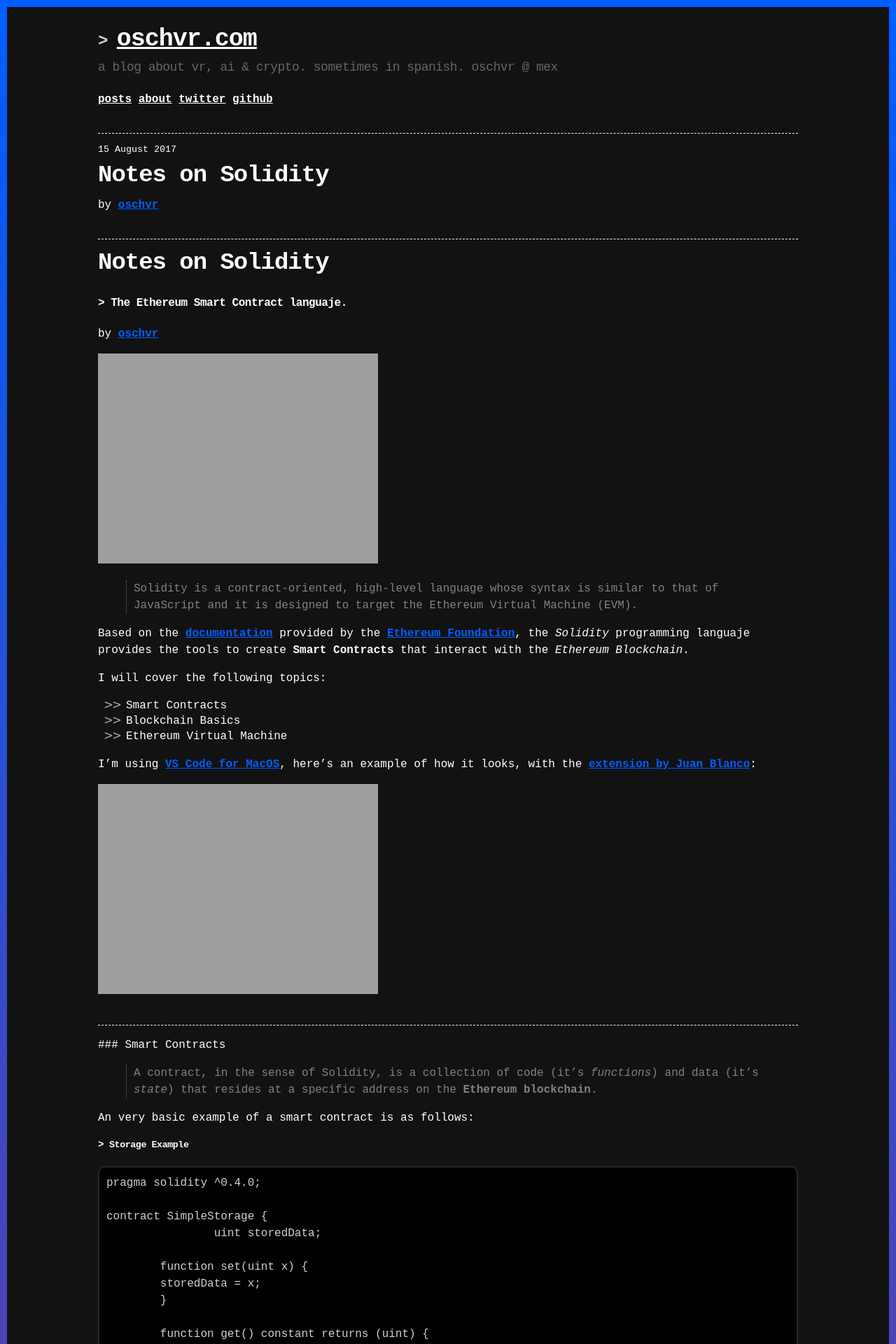
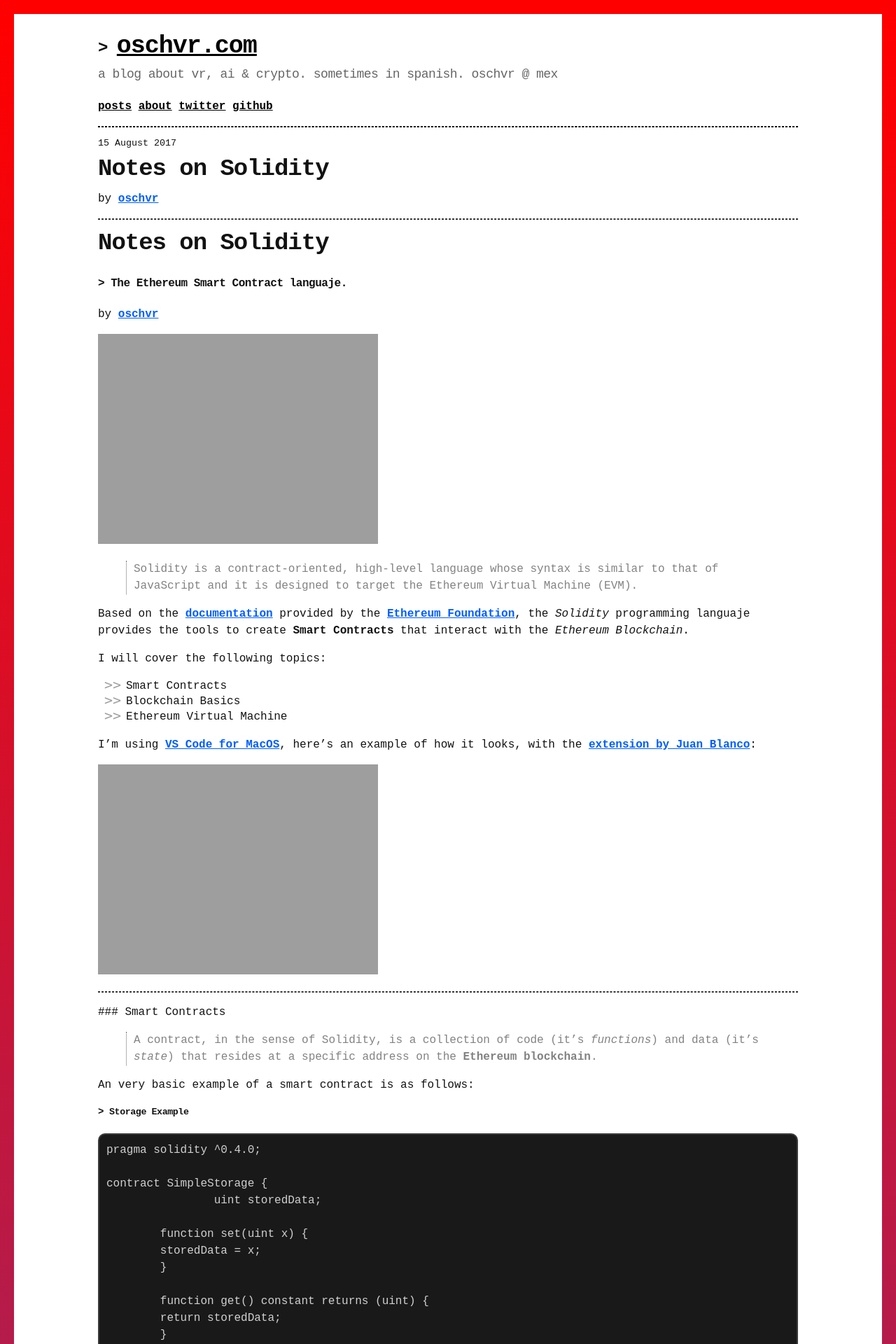
Before and after one commit to oschvr/oschvr.com, a Jekyll site: the page built from _articles/notes-on-solidity.md, in a window 1280 px wide. Shown: the top 1920 px of the page at 70% size. Built offline with Jekyll 4.4.1, drawn with Linux system fonts in a browser that asks for light colours.

Commit message:
Switch site css to black text on white bg

```diff
--- a/_config.yml
+++ b/_config.yml
@@ -11,7 +11,7 @@ pagination:
   enabled: true
   debug: true
   collection: 'articles'
-  per_page: 6
+  per_page: 9
   permalink: /posts/:num/
   title: ':title - page :num'
   limit: 0
--- a/_layouts/default.html
+++ b/_layouts/default.html
@@ -12,7 +12,7 @@
     <div class="frame">
       <header>
         <div class="container">
-          <h1><a href="{{site.url}}" style="color: white;">{{ site.title | default: site.github.repository_name }}</a></h1>
+          <h1><a href="{{site.url}}" style="color: black;">{{ site.title | default: site.github.repository_name }}</a></h1>
           <h2>{{ site.description | default: site.github.project_tagline }}</h2>
           <ul id="social">
             <li><a href="{{site.url}}">posts</a></li>
@@ -22,7 +22,7 @@
             <li><a href="https://github.com/oschvr">github</a></li>
             <!--li><a href="https://stackoverflow.com/story/oschvr">stackoverflow</a></li-->
           </ul>
-          <hr>
+          <hr style="border: 1px dashed #000;">
         </div>
       </header>
 
--- a/_layouts/post.html
+++ b/_layouts/post.html
@@ -26,6 +26,8 @@ pagination:
 <div
   class="just-comments"
   data-allowguests="true"
+  data-recaptcha="true"
   data-apikey="f290dd5f-d7c4-485b-aa30-016b71e0667f">
 </div>
 <script async src="https://just-comments.com/w.js"></script>
+<script src='https://www.google.com/recaptcha/api.js?onload=jcOnRecaptchaLoad&render=explicit' async defer></script>
--- a/_sass/_default_colors.scss
+++ b/_sass/_default_colors.scss
@@ -19,5 +19,5 @@ $potters-clay: #8f5536;
 $rajah: #f4bf75;
 $raw-sienna: #d28445;
 $silver-chalice: rgb(130, 130, 130);
-$border-top: #005eff;
-$border-bottom: #ff0000;
+$border-top: #ff0000;
+$border-bottom: #005eff;
--- a/_sass/jekyll-theme-hacker.scss
+++ b/_sass/jekyll-theme-hacker.scss
@@ -1,7 +1,7 @@
 @import "rouge-base16-dark";
 @import "default_colors";
 
-$body-background: $black !default;
+$body-background: $white !default;
 $body-foreground: $white !default;
 $header: $white !default;
 $blockquote-color: $silver-chalice !default;
@@ -10,8 +10,8 @@ $blockquote-border: $dove-grey !default;
 body {
   margin: 0;
   padding: 0;
-  background: $body-background;
-  color: $body-foreground;
+  //background: $body-background;
+  color: $black;
   font-size: 16px;
   line-height: 1.5;
   font-family: 'Courier New', Courier, monospace;
@@ -20,12 +20,12 @@ body {
 /* General & 'Reset' Stuff */
 
 .frame {
-  border-top: 10px solid $border-top;
-  border-bottom: 10px solid $border-bottom;
+  border-top: 20px solid $border-top;
+  border-bottom: 20px solid $border-bottom;
   background-image:
       linear-gradient($border-top, $border-bottom),
       linear-gradient($border-top, $border-bottom);
-  background-size: 10px 100%;
+  background-size: 20px 100%;
   background-position:0 0, 100% 0;
   background-repeat:no-repeat;
 }
@@ -67,7 +67,7 @@ header h1 {
   margin: 0 0 0 0px;
   font-weight: bold;
   font-family: 'Courier New', Courier, monospace;
-  color: $alto;//$header;
+  color: $black;//$header;
   text-shadow: $intense-red;
   letter-spacing: -1px;
   -webkit-font-smoothing: antialiased;
@@ -97,7 +97,7 @@ header h2 {
 #social li {
   display: inline;
   a {
-    color: white;
+    color: black;
   }
 }
 
@@ -105,7 +105,7 @@ header h2 {
 */
 
 .post-img{
-  object-fit: contain;
+  max-height: 200px;
 }
 
 #main_content {
@@ -121,7 +121,7 @@ section img {
 }
 
 span {
-  color: $white;
+  color: $black;
   font-weight: bold;
 }
 
@@ -141,7 +141,7 @@ span {
 h1, h2, h3, h4, h5, h6 {
   font-weight: bold;
   font-family: 'Courier New', Courier, monospace;
-  color: $white;
+  color: $black;
   letter-spacing: -0.03em;
   text-shadow: $white;
 }
@@ -231,11 +231,7 @@ td {
 }
 
 hr {
-  height: 0;
-  border: 0;
-  padding: 10px;
-  border-bottom: 1px dashed $white;
-  color: $dark-grey;
+  border: 0.5px dashed $dark-grey;
 }
 
 .hr-post {
```
Also changed, not shown: index.md (+1 -1 lines), 1 other file.
